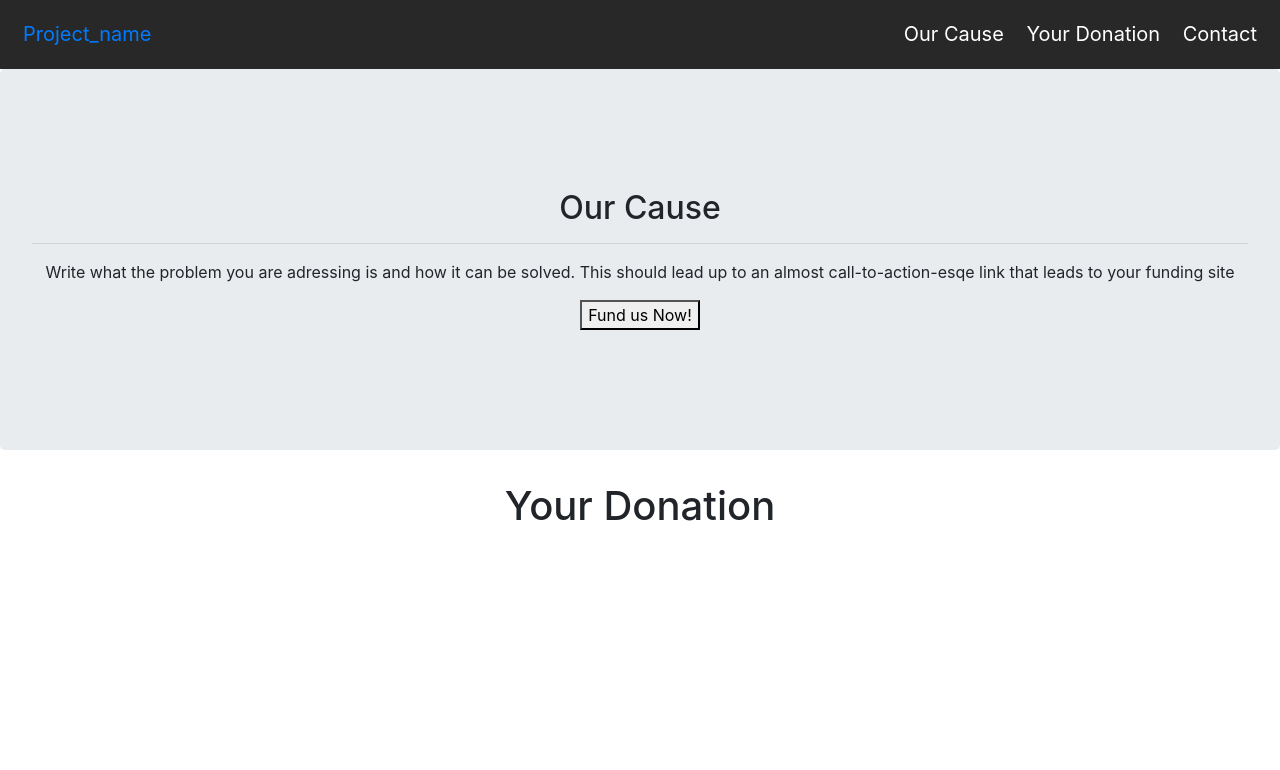
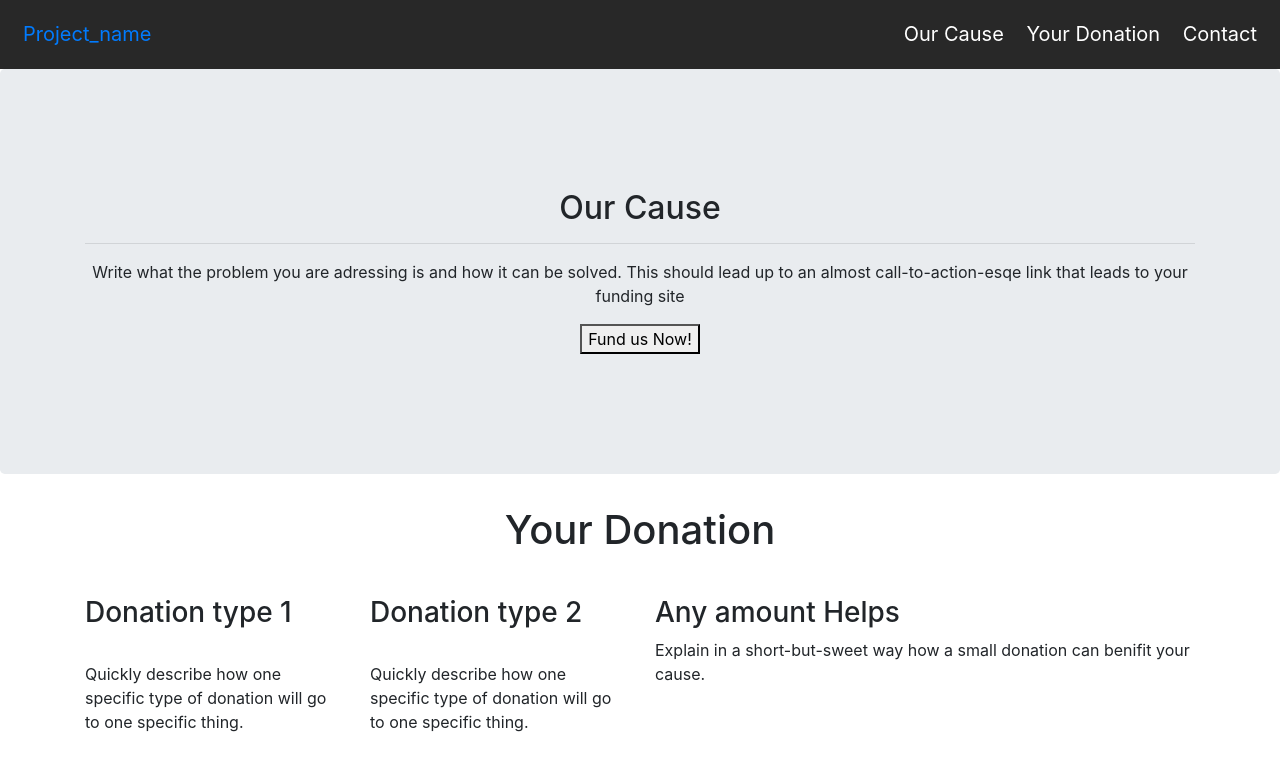
Before and after one commit to OpenSrc-tech4good/a-good-cause, a plain HTML site: page index.html in a window 1280 px wide. Drawn offline with nearby package versions, Linux system fonts and the light colour scheme.

Commit message:
donation slide draft

```diff
--- a/index.html
+++ b/index.html
@@ -17,14 +17,34 @@
         </div>
     </div>
     <div class="jumbotron text-center">
-        <h2 id="cause">Our Cause</h2>
-        <hr>
-        <p>Write what the problem you are adressing is and how it can be solved. This should lead up to an almost call-to-action-esqe link that leads to your funding site</p>
-        <button href="#">Fund us Now!
-        </button>
+        <div class="container">
+            <h2 id="cause">Our Cause</h2>
+            <hr>
+            <p>Write what the problem you are adressing is and how it can be solved. This should lead up to an almost call-to-action-esqe link that leads to your funding site</p>
+            <button href="#">Fund us Now!
+            </button>
+        </div>
     </div>
     <div class="container">
-        <h1 class="text-center">Your Donation</h1>
+        <h1 class="text-center b-space">Your Donation</h1>
+        <div class="row">
+            <div class="col-12 col-md-3">
+                <h3>Donation type 1</h1>
+                <br>
+                <p>Quickly describe how one specific type of donation will go to one specific thing.</p>
+            </div>
+            <div class="col-12 col-md-3">
+                <h3>Donation type 2</h1>
+                <br>
+                <p>Quickly describe how one specific type of donation will go to one specific thing.</p>
+            </div>
+            <div class="col-12 col-md-6">
+                <h3>Any amount Helps</h1>
+                <p>
+                    Explain in a short-but-sweet way how a small donation can benifit your cause.
+                </p>
+            </div>
+        </div>
     </div>
 </body>
 </html>
--- a/style.css
+++ b/style.css
@@ -26,3 +26,6 @@
     padding-top: 120px;
     padding-bottom: 120px;
 }
+.b-space{
+    margin-bottom: 42px;
+}
```
